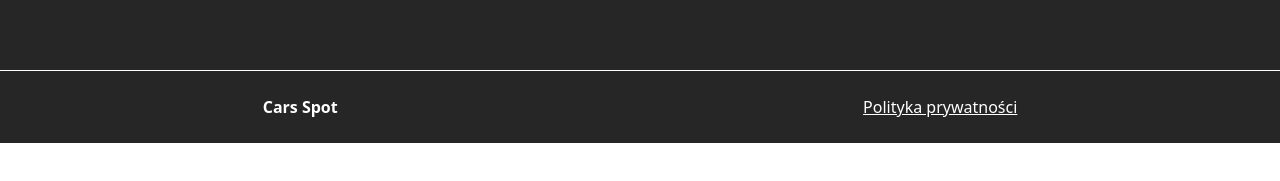
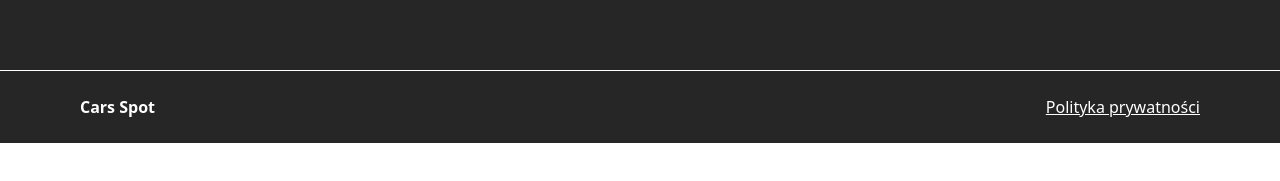
Before and after one commit to PL-Kenshin/frontend-adsite-test, a Next.js app: page / in a window 1280 px wide. Shown: the part 327-508 px from the top of the page. Built offline with nearby package versions, Linux system fonts and the light colour scheme.

Commit message:
footer padding fix

```diff
--- a/src/app/components/footer.jsx
+++ b/src/app/components/footer.jsx
@@ -2,9 +2,9 @@ import Link from 'next/link';
 
 const Footer = () => {
     return (
-        <footer className="flex justify-around bg-neutral-800 text-white border-t border-white py-6">
-            <div className='font-semibold'>Cars Spot</div>
-            <Link href="/" className='underline'>Polityka prywatności</Link>
+        <footer className="flex justify-between items-center bg-neutral-800 text-white border-t border-white py-6 px-10">
+            <div className='font-semibold px-10'>Cars Spot</div>
+            <Link href="/" className='underline px-10 hover:no-underline'>Polityka prywatności</Link>
         </footer>
     )
 }
```
